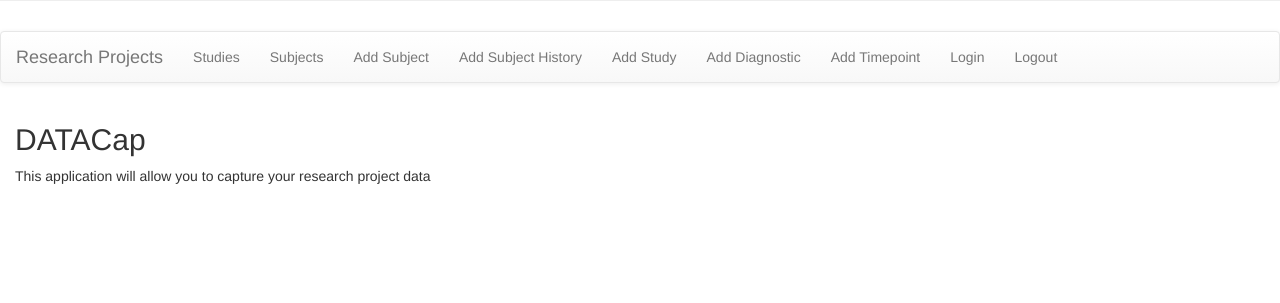
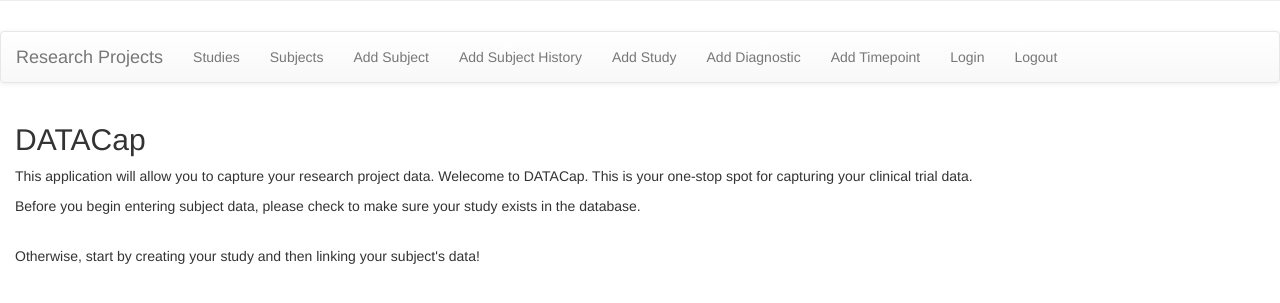
Before and after one commit to olverj/DATACap, a Django app: page /data/ in a window 1280 px wide. Shown: the part 194-497 px from the top of the page. Run offline with Django 4.2, Linux system fonts and the light colour scheme; some libraries are stand-ins or nearby versions.

Commit message:
Update index.html

```diff
--- a/Datacap/data/templates/data/index.html
+++ b/Datacap/data/templates/data/index.html
@@ -2,6 +2,9 @@
 {% block content %}
 
 <h2>DATACap</h2>
-<p>This application will allow you to capture your research project data</p>
+<p>This application will allow you to capture your research project data. Welecome to DATACap. This is your one-stop spot for capturing your clinical trial data.</p>
+<p>Before you begin entering subject data, please check to make sure your study exists in the database.</p>
+<br>
+<p>Otherwise, start by creating your study and then linking your subject's data!</p>
 
 {% endblock %}
```
